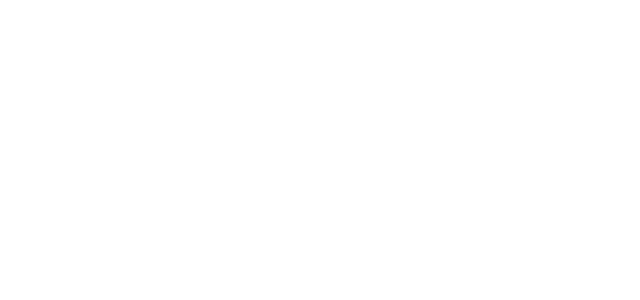
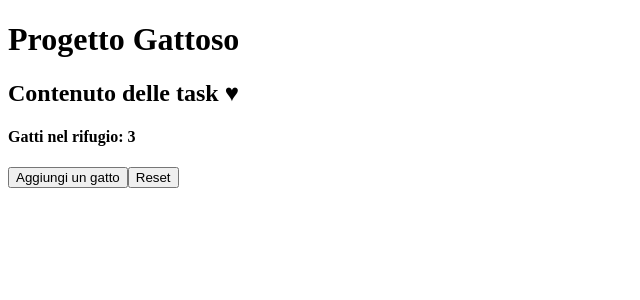
Before and after one commit to LindaTancini/cats-project-react, a React (Vite) app: page / in a window 1280 px wide. Shown: the top 300 px of the page, without its empty margins (0-640 px from the left). Built offline with nearby package versions, Linux system fonts and the light colour scheme.

Commit message:
feat: complete first task

```diff
--- a/src/App.jsx
+++ b/src/App.jsx
@@ -1,7 +1,14 @@
-import { useState } from "react";
+//IMPORTAZIONI
+import Header from "./components/Header";
+import Main from "./components/Main";
 
 function App() {
-  return <></>;
+  return (
+    <>
+      <Header />
+      <Main />
+    </>
+  );
 }
 
 export default App;
--- /dev/null
+++ b/src/components/CatCounter.jsx
@@ -0,0 +1,16 @@
+//IMPORTAZIONI
+import { useState } from "react";
+
+function CatCounter() {
+  const [count, setCount] = useState(3);
+
+  return (
+    <div>
+      <h4>Gatti nel rifugio: {count}</h4>
+      <button onClick={() => setCount(count + 1)}>Aggiungi un gatto</button>
+      <button onClick={() => setCount(0)}>Reset</button>
+    </div>
+  );
+}
+
+export default CatCounter;
--- /dev/null
+++ b/src/components/Header.jsx
@@ -0,0 +1,5 @@
+function Header() {
+  return <h1>Progetto Gattoso</h1>;
+}
+
+export default Header;
--- /dev/null
+++ b/src/components/Main.jsx
@@ -0,0 +1,12 @@
+import CatCounter from "./CatCounter";
+
+function Main() {
+  return (
+    <>
+      <h2>Contenuto delle task ♥ </h2>
+      <CatCounter />
+    </>
+  );
+}
+
+export default Main;
```
